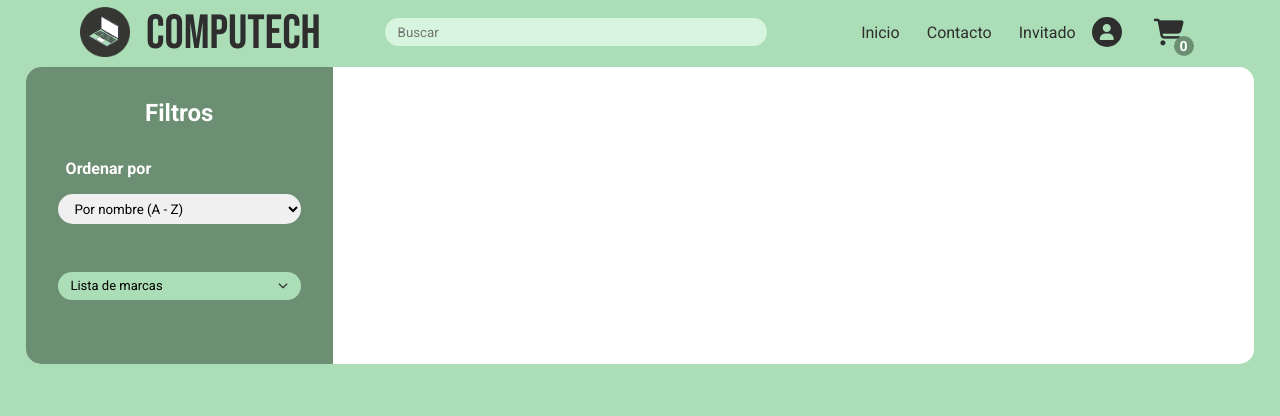
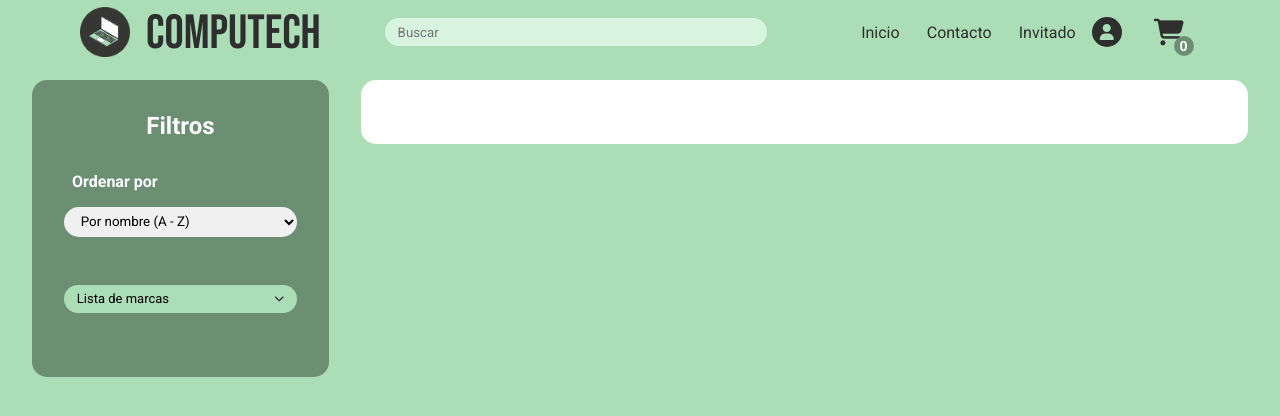
Before and after one commit to goossens32/computech, a plain HTML site: page front-end/web/index.html in a window 1280 px wide. Drawn offline with Linux system fonts and the light colour scheme; no server answers.

Commit message:
Final version

```diff
--- a/front-end/admin/css/admin-page.css
+++ b/front-end/admin/css/admin-page.css
@@ -154,14 +154,14 @@
 .form-buttons {
     display: flex;
     align-items: center;
-    justify-content: flex-end;
+    justify-content: space-evenly;
 }
 
 .form-buttons button {
     border: none;
     border-radius: 15px;
     padding: .5rem .4rem;
-    width: 35%;
+    width: 45%;
     margin-top: 1rem;
     font: bold 14px 'Roboto';
 }
--- a/front-end/admin/css/styles.css
+++ b/front-end/admin/css/styles.css
@@ -1,9 +1,20 @@
-/* GFONTS ROBOTO */     @import url('https://fonts.googleapis.com/css2?family=Roboto:wght@300;400;500;700;900&display=swap');
-/* GFONTS BebasNeue*/   @import url('https://fonts.googleapis.com/css2?family=Bebas+Neue&display=swap');
-/* CDN FontAwesome*/    @import url('https://cdnjs.cloudflare.com/ajax/libs/font-awesome/6.4.0/css/all.min.css');
+/* GFONTS ROBOTO */
+@import url('https://fonts.googleapis.com/css2?family=Roboto:wght@300;400;500;700;900&display=swap');
+/* GFONTS BebasNeue*/
+@import url('https://fonts.googleapis.com/css2?family=Bebas+Neue&display=swap');
+/* CDN FontAwesome*/
+@import url('https://cdnjs.cloudflare.com/ajax/libs/font-awesome/6.4.0/css/all.min.css');
 
-* {margin: 0; padding: 0; box-sizing: border-box; font-family: 'Roboto', 'Arial';}
-body {background-color: #abdeb6;}
+* {
+    margin: 0;
+    padding: 0;
+    box-sizing: border-box;
+    font-family: 'Roboto', 'Arial';
+}
+
+body {
+    background-color: #abdeb6;
+}
 
 /* HEADER STYLES ------------------------------- */
 header {
@@ -16,9 +27,17 @@ header {
 }
 
 /* FLEX BASIS */
-.logo {flex-basis: 15%;}
-.input-header-container {flex-basis: 20%;}
-.header-nav {flex-basis: 30%;}
+.logo {
+    flex-basis: 15%;
+}
+
+.input-header-container {
+    flex-basis: 20%;
+}
+
+.header-nav {
+    flex-basis: 30%;
+}
 
 .logo {
     display: flex;
@@ -26,13 +45,18 @@ header {
     justify-content: flex-start;
     margin-left: 4rem;
 }
+
 .logo img {
     width: 70px;
     height: 70px;
 
     margin: 0 1rem;
 }
-.logo a{text-decoration: none;}
+
+.logo a {
+    text-decoration: none;
+}
+
 .logo a h1 {
     font: normal 48px 'Bebas Neue';
     color: rgb(46, 46, 46);
@@ -42,6 +66,7 @@ header {
 .input-header-container {
     margin: 0 4.2rem 0 4rem;
 }
+
 .input-header-container input {
     padding: .4rem .8rem;
     border-radius: 15px;
@@ -49,37 +74,46 @@ header {
     width: 100%;
     background-color: #d7f5de;
 }
+
 .header-nav {
     margin-left: auto;
     margin-right: 4rem;
 }
-.header-nav ul{
+
+.header-nav ul {
     display: flex;
     align-items: center;
     justify-content: space-evenly;
     margin-left: auto;
     list-style: none;
 }
-.header-nav a, .header-nav ul>li p{
+
+.header-nav a,
+.header-nav ul>li p {
     font: normal 18px 'Roboto';
     color: rgb(46, 46, 46);
     text-decoration: none;
     transition: .1s ease;
 }
-.header-nav a:hover, .header-nav .user p:hover{
+
+.header-nav a:hover,
+.header-nav .user p:hover {
     cursor: pointer;
     color: white;
 }
+
 .user {
     display: flex;
     align-items: center;
     justify-content: space-evenly;
 }
+
 .user p {
     font: normal 18px 'Roboto';
     margin-right: 1rem;
 }
-.user .fa-user{
+
+.user .fa-user {
     width: 40px;
     height: 40px;
     background-color: rgb(46, 46, 46);
@@ -93,29 +127,43 @@ header {
 
 /* MAIN STYLES ------------------------------- */
 main {
-    width: 96%;
+    width: 95%;
     margin: .2rem auto 0 auto;
-    border-radius: 15px;
-    background-color: rgb(255, 255, 255);
+    background-color: inherit;
 }
 
 /* ADMIN-CONTAINER STYLE -------------------- */
 .admin-container {
+    width: 95%;
+    margin: .2rem auto 2rem auto;
+    background-color: inherit;
+    max-height: 500px;
+
     display: grid;
     grid-template-columns: 20% 80%;
+    grid-auto-rows: 1fr;
+    gap: 2rem;
+}
+
+.page {
     width: 100%;
 }
 
-.page{width: 100%;}
-iframe {border: none;}
+iframe {
+    border: none;
+    border-radius: 15px;
+    background-color: white;
+    max-height: 500px;
+}
 
 /* MENU STYLES -------------------------------*/
 .admin-menu {
     padding: 3rem;
     background-color: #6c8f73;
-    border-bottom-left-radius: 15px;
-    border-top-left-radius: 15px;
+    border-radius: 15px;
+    max-height: 500px;
 }
+
 .admin-menu h1 {
     font: bold 32px 'Roboto';
     color: white;
@@ -123,10 +171,12 @@ iframe {border: none;}
     text-align: center;
     margin-bottom: 2rem;
 }
-.admin-menu ul li a{
+
+.admin-menu ul li a {
     text-decoration: none;
     color: white;
 }
+
 .admin-menu ul li {
     font: normal 22px 'Roboto';
     color: white;
@@ -137,6 +187,7 @@ iframe {border: none;}
     border-radius: 15px;
     transition: .1s ease;
 }
+
 .admin-menu ul li:hover {
     background-color: #abdeb6;
     color: rgb(46, 46, 46);
@@ -144,17 +195,20 @@ iframe {border: none;}
 }
 
 /* LAPTOP RES MEDIA QUERIES */
-@media (max-width: 1366px){
+@media (max-width: 1366px) {
     header {
         height: 4rem;
     }
+
     .logo img {
         width: 50px;
         height: 50px;
     }
+
     .logo a h1 {
-       font: normal 48px 'Bebas Neue';
+        font: normal 48px 'Bebas Neue';
     }
+
     .admin-title {
         font: bold 28px 'Roboto';
         color: rgb(46, 46, 46);
@@ -162,12 +216,14 @@ iframe {border: none;}
     }
 
     /* Change font-size */
-    .admin-menu{
+    .admin-menu {
         padding: 2rem;
     }
+
     .admin-menu h1 {
         font: bold 26px 'Roboto';
     }
+
     .admin-menu ul li {
         font: normal 18px 'Roboto';
     }
--- a/front-end/web/css/styles.css
+++ b/front-end/web/css/styles.css
@@ -13,6 +13,9 @@ header {
     align-items: center;
     justify-content: flex-start;
     background-color: #abdeb6;
+    position: fixed;
+    top: 0;
+    z-index: 5;
 }
 
 /* FLEX BASIS */
@@ -310,20 +313,20 @@ header {
 
 /* MAIN STYLES ------------------------------- */
 main {
-    width: 96%;
+    position: relative;
+    width: 95%;
     height: 100%;
-    margin: .2rem auto 2rem auto;
-    border-radius: 15px;
-    background-color: rgb(255, 255, 255);
+    margin: 5rem auto 2rem auto;
+    background-color: inherit;
 
-    display: grid;
-    grid-template-columns: 1fr 3fr;
+    display: flex;
+    align-items: flex-start;
 }
 .col {flex: 1;}
 
 /* FLEX BASIS */
-.filter-container{flex-basis: 25%;}
-.grid-container{flex-basis: 75%;}
+.filter-container{flex-basis: 25%; border-radius: 15px;}
+.grid-container{flex-basis: 75%; border-radius: 15px;}
 
 
 /* FILTER STYLES ------------------------------- */
@@ -331,7 +334,13 @@ main {
     background-color: #6c8f73;
     border-top-left-radius: 15px;
     border-bottom-left-radius: 15px;
+    margin-right: 2rem;
     padding: 2rem;
+
+    position: sticky;
+    top: 5rem;
+    max-height: 500px;
+    overflow-wrap: normal;
 }
 .filter-container label {
     color: white;
@@ -397,10 +406,11 @@ main {
     grid-template-columns: repeat(3, 1fr);
     gap: 1rem;
     padding: 2rem;
+    background-color: white;
 }
 /* CARD STYLES */
 .card {
-    border: 1px solid rgba(190, 190, 190, 0.564);
+    border: 1px solid rgba(190, 190, 190, 0.278);
     border-radius: 15px;
     padding: .5rem;
     height: 315px;
```
